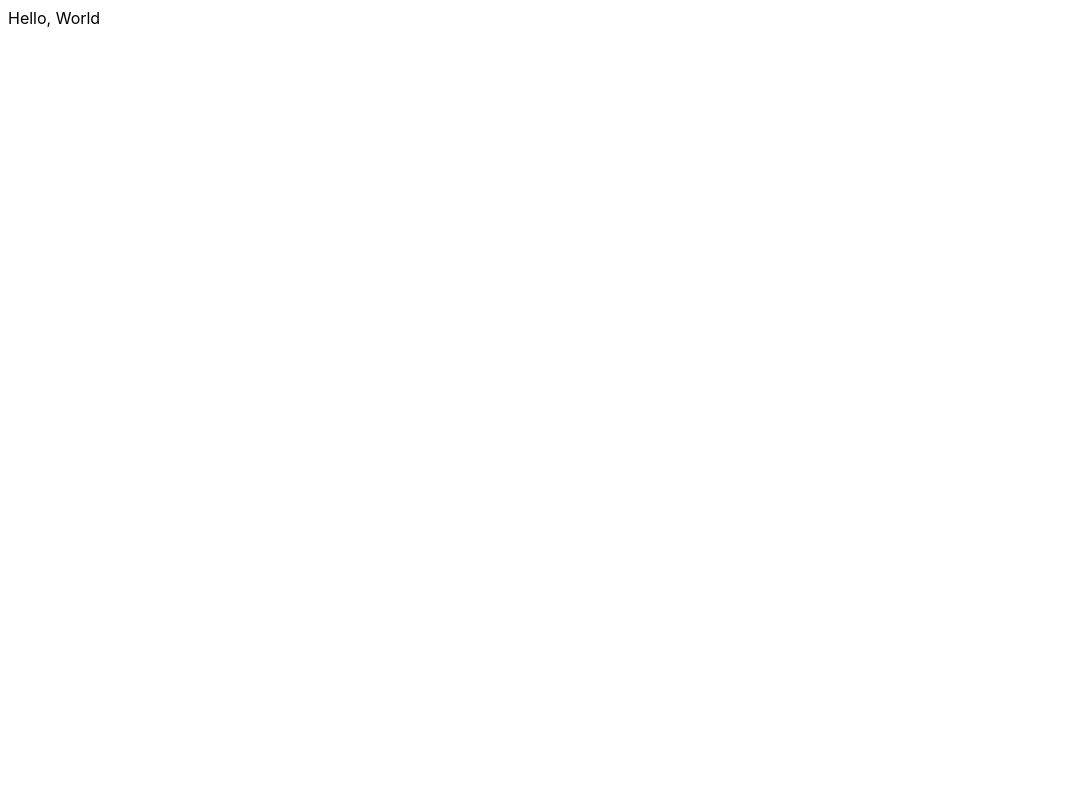
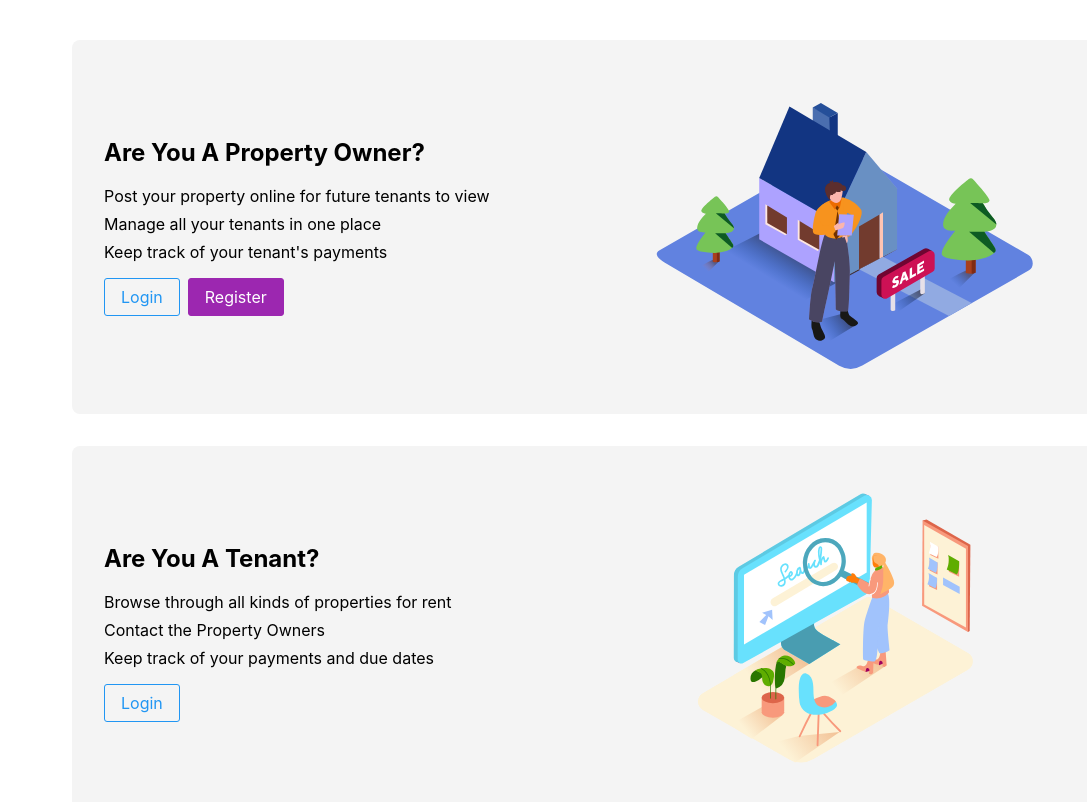
Before and after one commit to EmeraldZhu/4J-tms, a Vue app: page / in a window 1280 px wide. Shown: the top 802 px of the page, without its empty margins (0-1087 px from the left). Built offline with nearby package versions, Linux system fonts and the light colour scheme.

Commit message:
install and configure vue router

```diff
--- a/src/App.vue
+++ b/src/App.vue
@@ -1,9 +1,10 @@
 <script setup>
-
 </script>
 
 <template>
-Hello, World
+    <div id="app">
+        <router-view></router-view>
+    </div>
 </template>
 
 <style scoped>
--- a/src/main.js
+++ b/src/main.js
@@ -1,6 +1,8 @@
 import { createApp } from 'vue';
 import App from './App.vue';
+import router from './router';
 import PrimeVue from 'primevue/config';
+
 import 'primevue/resources/themes/saga-blue/theme.css' // Theme
 import 'primevue/resources/primevue.min.css' // Core CSS
 import 'primeicons/primeicons.css' // Icons
@@ -8,5 +10,6 @@ import 'primeicons/primeicons.css' // Icons
 const app = createApp(App);
 
 app.use(PrimeVue);
+app.use(router);
 
 app.mount('#app');
--- /dev/null
+++ b/src/router/index.js
@@ -0,0 +1,19 @@
+// src/router/index.js
+import { createRouter, createWebHistory } from 'vue-router';
+import HomePage from '../views/HomePage.vue';
+
+const routes = [
+  {
+    path: '/',
+    name: 'Home',
+    component: HomePage,
+  },
+  // ... your other routes
+];
+
+const router = createRouter({
+  history: createWebHistory(),
+  routes,
+});
+
+export default router;
--- a/src/views/HomePage.vue
+++ b/src/views/HomePage.vue
@@ -41,7 +41,7 @@
 </template>
 
 <script setup>
-import { Button } from 'primevue/button';
+import Button from 'primevue/button';
 
 // Navigation placeholder functions
 function goToLogin(role) {
```
